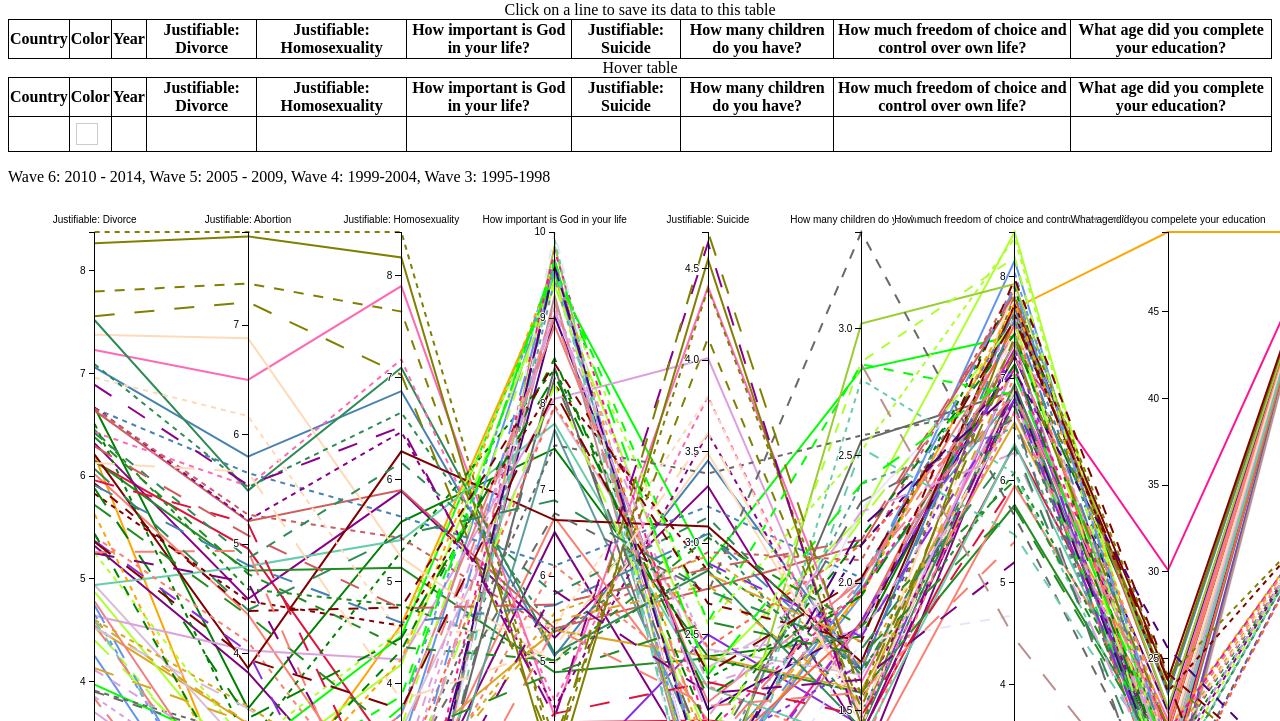
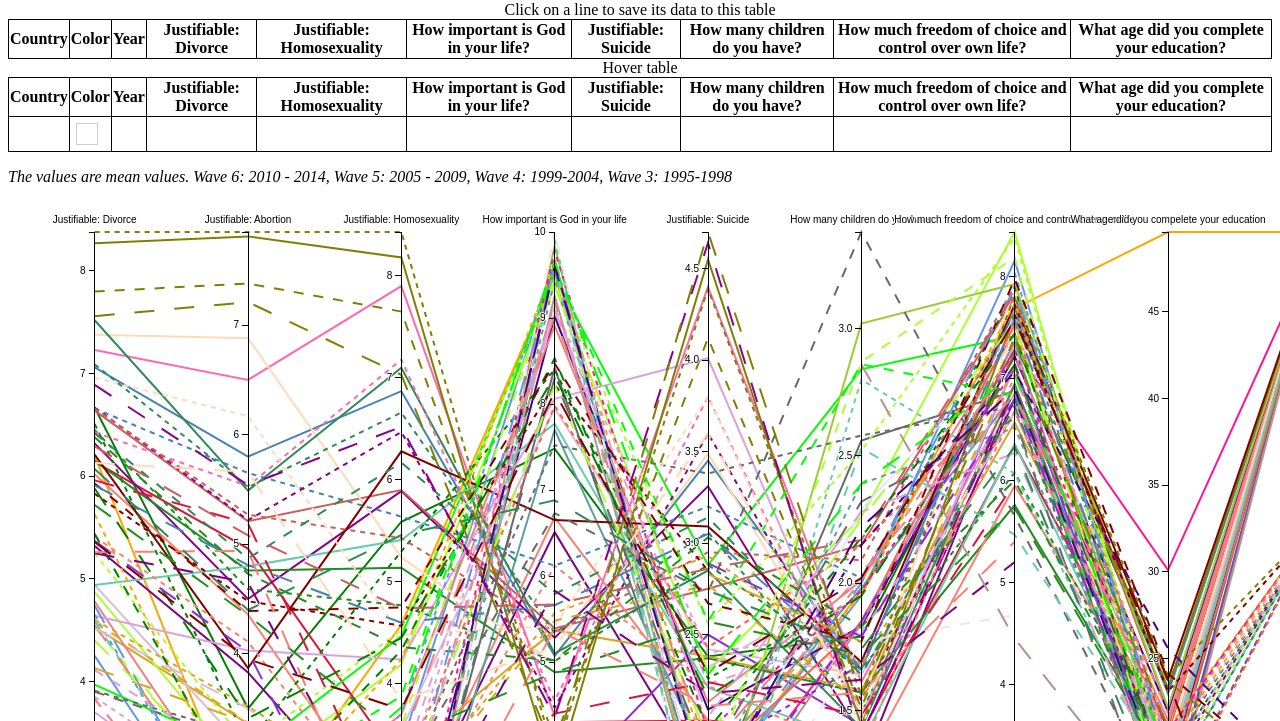
Before and after one commit to jacobkristersson/jacobkristersson.github.io, a plain HTML site: page index.html in a window 1280 px wide. Shown: the part 79-800 px from the top of the page. Drawn offline with nearby package versions, Linux system fonts and the light colour scheme.

Commit message:
Mean value and bold

```diff
--- a/index.html
+++ b/index.html
@@ -106,7 +106,7 @@ table, th, td {
     <td class="hoverTable"></td>
   </tr>
 </table>
-<p> Wave 6: 2010 - 2014, Wave 5: 2005 - 2009, Wave 4: 1999-2004, Wave 3: 1995-1998 <p>
+<p><em>The values are mean values. Wave 6: 2010 - 2014, Wave 5: 2005 - 2009, Wave 4: 1999-2004, Wave 3: 1995-1998 </em> <p>
 <script>
 
 var hoverTableText = document.querySelectorAll(".hoverTable");
```
